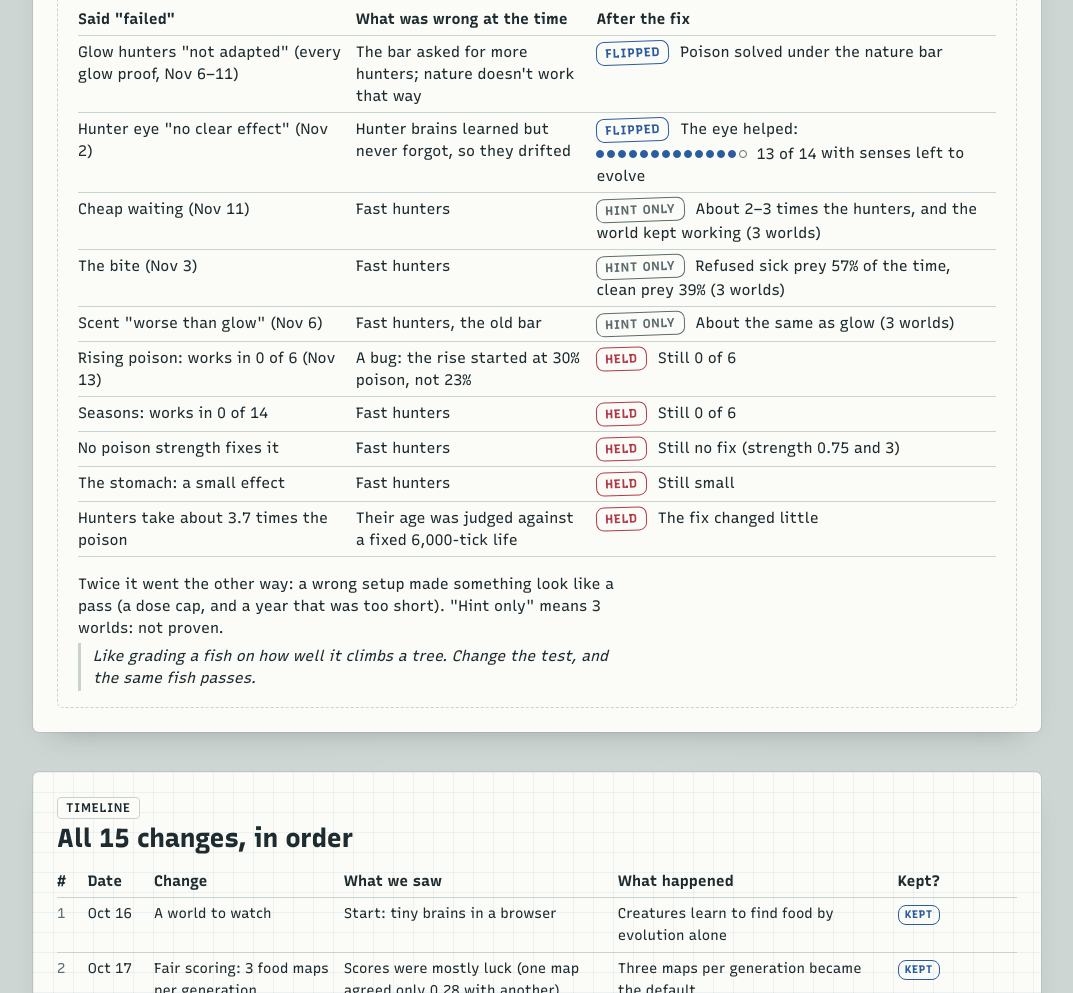
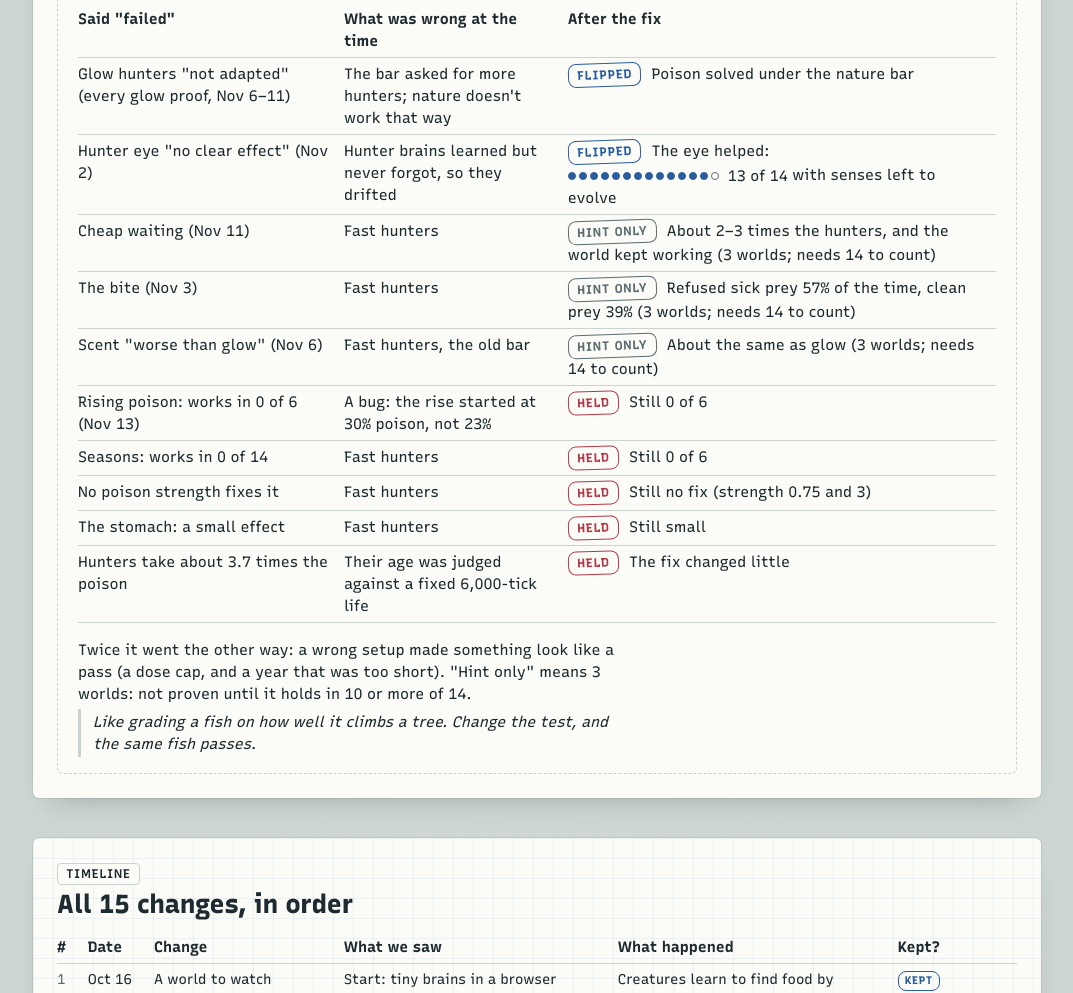
Before and after one commit to ReynardFM/InstinctLab, a website: page report.html in a window 1280 px wide. Shown: the part 10378-11371 px from the top of the page, without its empty margins (103-1176 px from the left). Drawn offline with Linux system fonts and the light colour scheme; animation ran at ten frames a second.

Commit message:
Report plate 7: hint rows say they need 14 worlds (Rey: a)
Co-Authored-By: Claude Opus 5.5 <noreply@anthropic.com>
Claude-Session: https://claude.ai/code/session_01VVRucbu39gxzZDRN6UVGQK

```diff
--- a/report.html
+++ b/report.html
@@ -490,9 +490,9 @@
       <tr><th>Said "failed"</th><th>What was wrong at the time</th><th>After the fix</th></tr>
       <tr><td>Glow hunters "not adapted" (every glow proof, Nov 6–11)</td><td>The bar asked for more hunters; nature doesn't work that way</td><td><span class="stamp kept">Flipped</span> Poison solved under the nature bar</td></tr>
       <tr><td>Hunter eye "no clear effect" (Nov 2)</td><td>Hunter brains learned but never forgot, so they drifted</td><td><span class="stamp kept">Flipped</span> The eye helped: <span class="n14" data-n="13"></span> with senses left to evolve</td></tr>
-      <tr><td>Cheap waiting (Nov 11)</td><td>Fast hunters</td><td><span class="stamp mixed">Hint only</span> About 2–3 times the hunters, and the world kept working (3 worlds)</td></tr>
-      <tr><td>The bite (Nov 3)</td><td>Fast hunters</td><td><span class="stamp mixed">Hint only</span> Refused sick prey 57% of the time, clean prey 39% (3 worlds)</td></tr>
-      <tr><td>Scent "worse than glow" (Nov 6)</td><td>Fast hunters, the old bar</td><td><span class="stamp mixed">Hint only</span> About the same as glow (3 worlds)</td></tr>
+      <tr><td>Cheap waiting (Nov 11)</td><td>Fast hunters</td><td><span class="stamp mixed">Hint only</span> About 2–3 times the hunters, and the world kept working (3 worlds; needs 14 to count)</td></tr>
+      <tr><td>The bite (Nov 3)</td><td>Fast hunters</td><td><span class="stamp mixed">Hint only</span> Refused sick prey 57% of the time, clean prey 39% (3 worlds; needs 14 to count)</td></tr>
+      <tr><td>Scent "worse than glow" (Nov 6)</td><td>Fast hunters, the old bar</td><td><span class="stamp mixed">Hint only</span> About the same as glow (3 worlds; needs 14 to count)</td></tr>
       <tr><td>Rising poison: works in 0 of 6 (Nov 13)</td><td>A bug: the rise started at 30% poison, not 23%</td><td><span class="stamp dropped">Held</span> Still 0 of 6</td></tr>
       <tr><td>Seasons: works in 0 of 14</td><td>Fast hunters</td><td><span class="stamp dropped">Held</span> Still 0 of 6</td></tr>
       <tr><td>No poison strength fixes it</td><td>Fast hunters</td><td><span class="stamp dropped">Held</span> Still no fix (strength 0.75 and 3)</td></tr>
@@ -500,7 +500,7 @@
       <tr><td>Hunters take about 3.7 times the poison</td><td>Their age was judged against a fixed 6,000-tick life</td><td><span class="stamp dropped">Held</span> The fix changed little</td></tr>
     </table></div>
     <p>Twice it went the other way: a wrong setup made something look like a pass (a dose cap, and a year that was too short).
-    "Hint only" means 3 worlds: not proven.</p>
+    "Hint only" means 3 worlds: not proven until it holds in 10 or more of 14.</p>
     <p class="like">Like grading a fish on how well it climbs a tree. Change the test, and the same fish passes.</p>
   </div></section>
 
```
